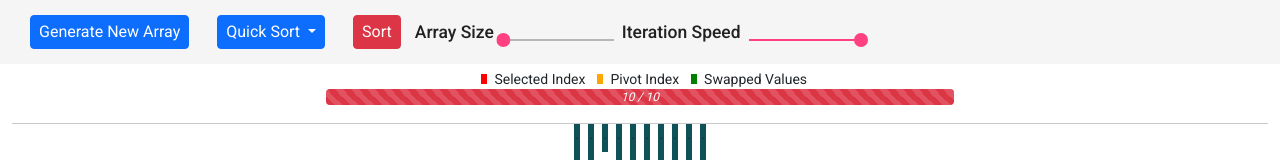
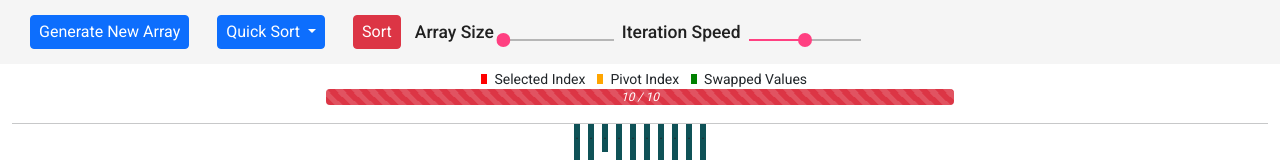
Before and after one commit to segfault0x61/algo-visualizer, an Angular app: page / in a window 1280 px wide. Shown: the top 160 px of the page. Built offline with nearby package versions, Linux system fonts and the light colour scheme.

Commit message:
feat: display seconds format for iteration speed

```diff
--- a/src/app/algorithm-visualizer/algorithm-visualizer.component.html
+++ b/src/app/algorithm-visualizer/algorithm-visualizer.component.html
@@ -71,8 +71,9 @@
   <mat-slider
     thumbLabel
     tickInterval="auto"
-    min="1"
-    max="100"
+    [displayWith]="formatLabel"
+    min="0"
+    max="1000"
     (input)="pitchSpeed($event)"
     value="{{ arrService.animationSpeed }}"
   ></mat-slider>
--- a/src/app/algorithm-visualizer/algorithm-visualizer.component.ts
+++ b/src/app/algorithm-visualizer/algorithm-visualizer.component.ts
@@ -44,6 +44,13 @@ export class AlgorithmVisualizerComponent implements OnInit {
 
   pitchSpeed(event: any): void {
     this.arrService.animationSpeed = event.value;
+  }
+
+  formatLabel(value: number) {
+    value /= 1000;
+    if (value.toString().length > 1)
+      return value.toString().substring(0, 4) + 's';
+    return value + 's';
   }
 
   displayInfo(pickedAlgo: algorithmEnums) {
```
